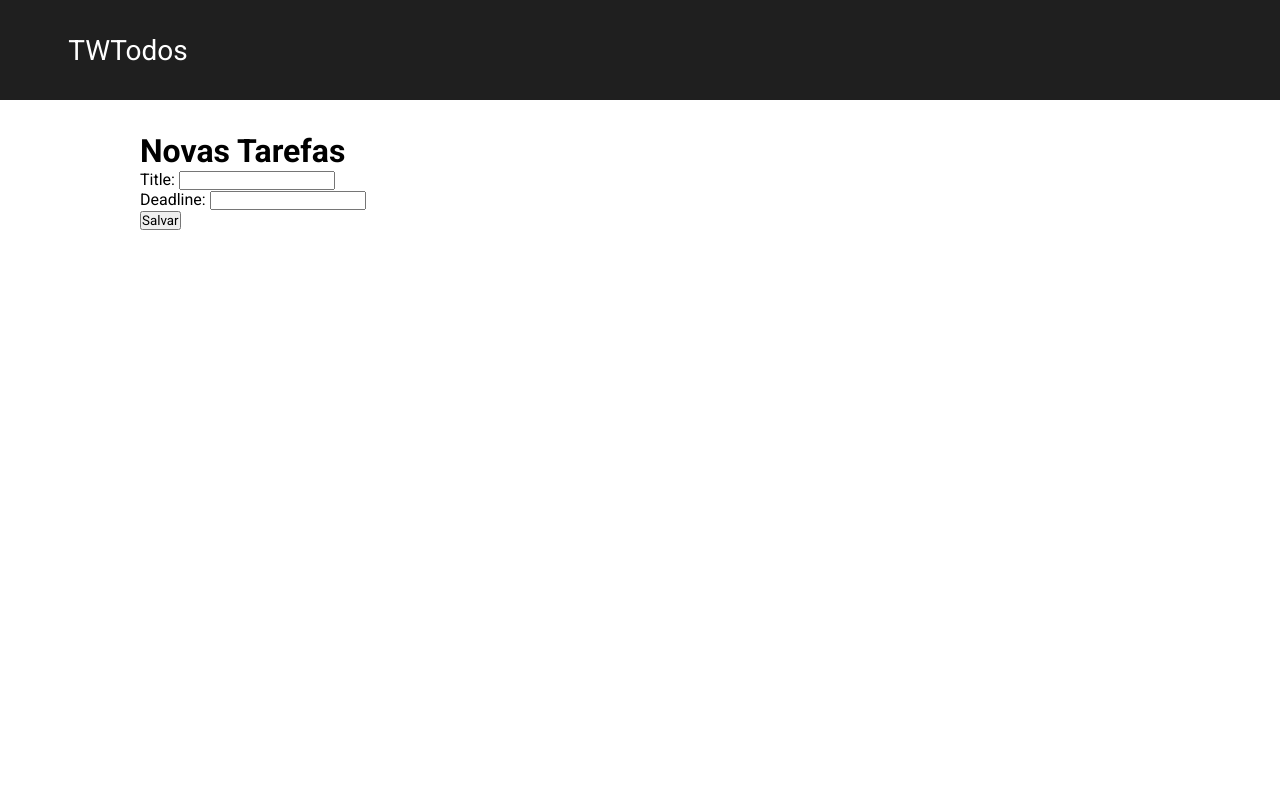
After one commit to brenodsm/TWTODOS, a Django app: page /create in a window 1280 px wide. The commit adds this page. Run offline with Django 5.2, Linux system fonts and the light colour scheme.

Commit message:
feat: criar pagina de cadastro de tarefas

```diff
--- a/app/urls.py
+++ b/app/urls.py
@@ -1,8 +1,9 @@
 from django.contrib import admin
 from django.urls import path
-from todos.views import todo_list
+from todos.views import TodoListView,TodoCreateView
 
 urlpatterns = [
     path('admin/', admin.site.urls),
-    path('',todo_list)
+    path('',TodoListView.as_view(),name="todo_list"),  #ver pq as_view()
+    path('create', TodoCreateView.as_view(), name="todo_create"),
 ]
--- /dev/null
+++ b/todos/templates/todos/todo_form.html
@@ -0,0 +1,27 @@
+{% load static %}
+<!DOCTYPE html>
+<html lang="pt-br">
+  <head>
+    <meta charset="UTF-8" />
+    <meta name="viewport" content="width=device-width, initial-scale=1.0" />
+    <title>TWTodos</title>
+    <link rel="stylesheet" href="{% static 'styles/style.css' %}" />
+    <style>
+      @import url("https://fonts.googleapis.com/css2?family=Inter:ital,opsz,wght@0,14..32,100..900;1,14..32,100..900&family=Lora:ital,wght@0,400..700;1,400..700&family=Noto+Sans:ital,wght@0,100..900;1,100..900&family=Passion+One:wght@400;700;900&family=Poppins:ital,wght@0,100;0,200;0,300;0,400;0,500;0,600;0,700;0,800;0,900;1,100;1,200;1,300;1,400;1,500;1,600;1,700;1,800;1,900&family=Roboto:ital,wght@0,100;0,300;0,400;0,500;0,700;0,900;1,100;1,300;1,400;1,500;1,700;1,900&family=Sriracha&display=swap");
+    </style>
+  </head>
+  <body>
+    <nav>
+      <div class="nav-header">
+        <a href="#">TWTodos</a>
+      </div>
+    </nav>
+    <main>
+      <h1>Novas Tarefas</h1>
+      <form method="POST">
+        {% csrf_token %} {{form}}
+        <button type="submit">Salvar</button>
+      </form>
+    </main>
+  </body>
+</html>
--- a/todos/templates/todo_list.html
+++ b/todos/templates/todos/todo_list.html
@@ -19,7 +19,7 @@
     <main>
       <h1>Lista de tarefas</h1>
 
-      {% if todo%}
+      {% if todo_list%}
       <table class="table">
         <thead>
           <tr>
@@ -32,7 +32,7 @@
           </tr>
         </thead>
         <tbody>
-          {% for todo in todo %}
+          {% for todo in todo_list %}
           <tr>
             <td>{{todo.id}}</td>
             <td>{{todo.title}}</td>
--- a/todos/views.py
+++ b/todos/views.py
@@ -1,6 +1,15 @@
 from django.shortcuts import render
+from django.views.generic import ListView, CreateView
 from .models import Todo
+from django.urls import reverse_lazy
 
-def todo_list(request):
-    todos = Todo.objects.all()
-    return render(request,"todo_list.html",{"todo": todos})
+
+
+class TodoListView(ListView):#cbv
+    model = Todo #informando com qual modelo a classe ira trabalhar
+
+
+class TodoCreateView(CreateView): #quando usamos o Create é obrigatorio usar o field
+    model = Todo
+    fields = ["title", "deadline"]
+    success_url = reverse_lazy("todo_list")
```
Also changed, not shown: de.sqlite3 (deleted).
